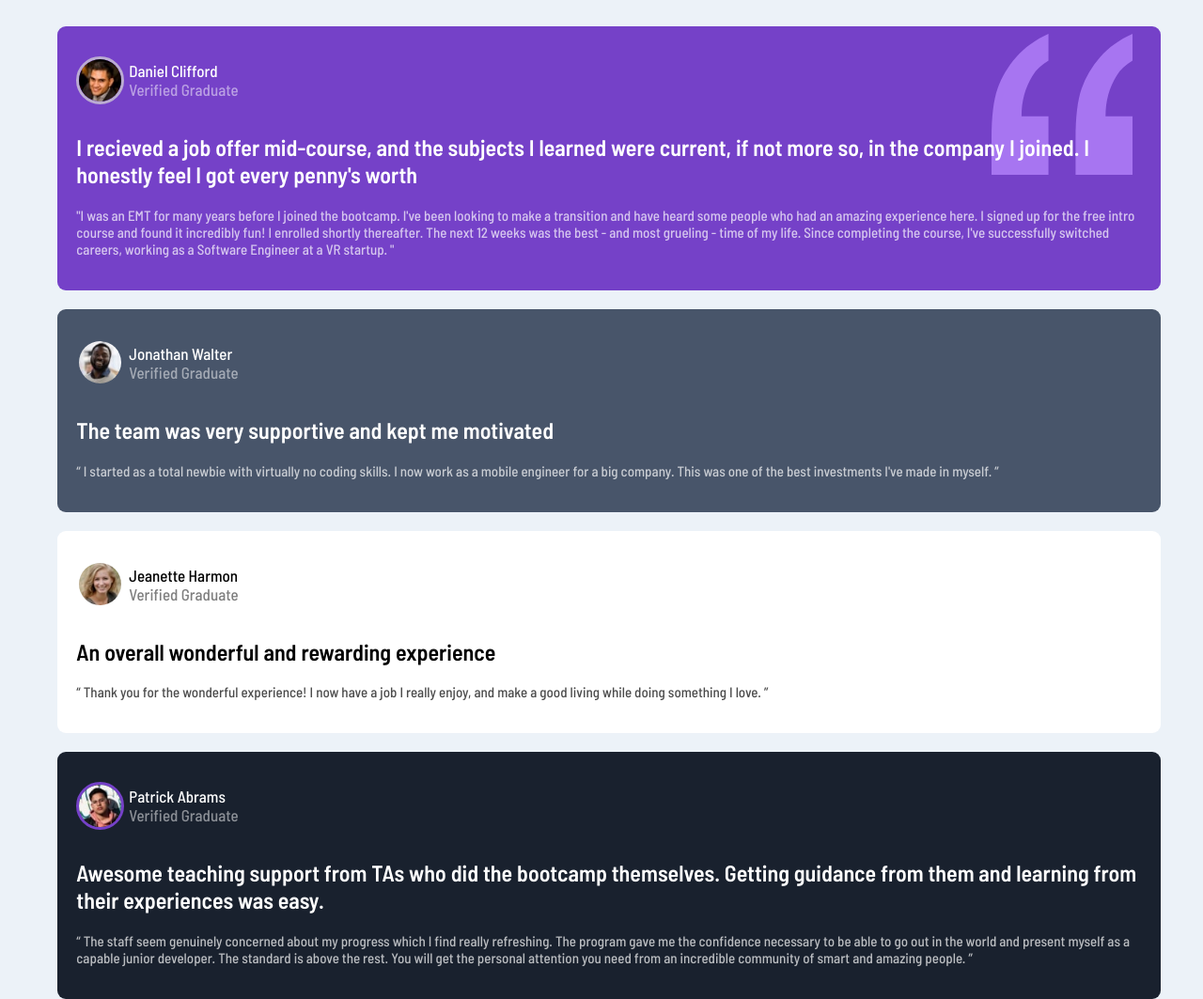
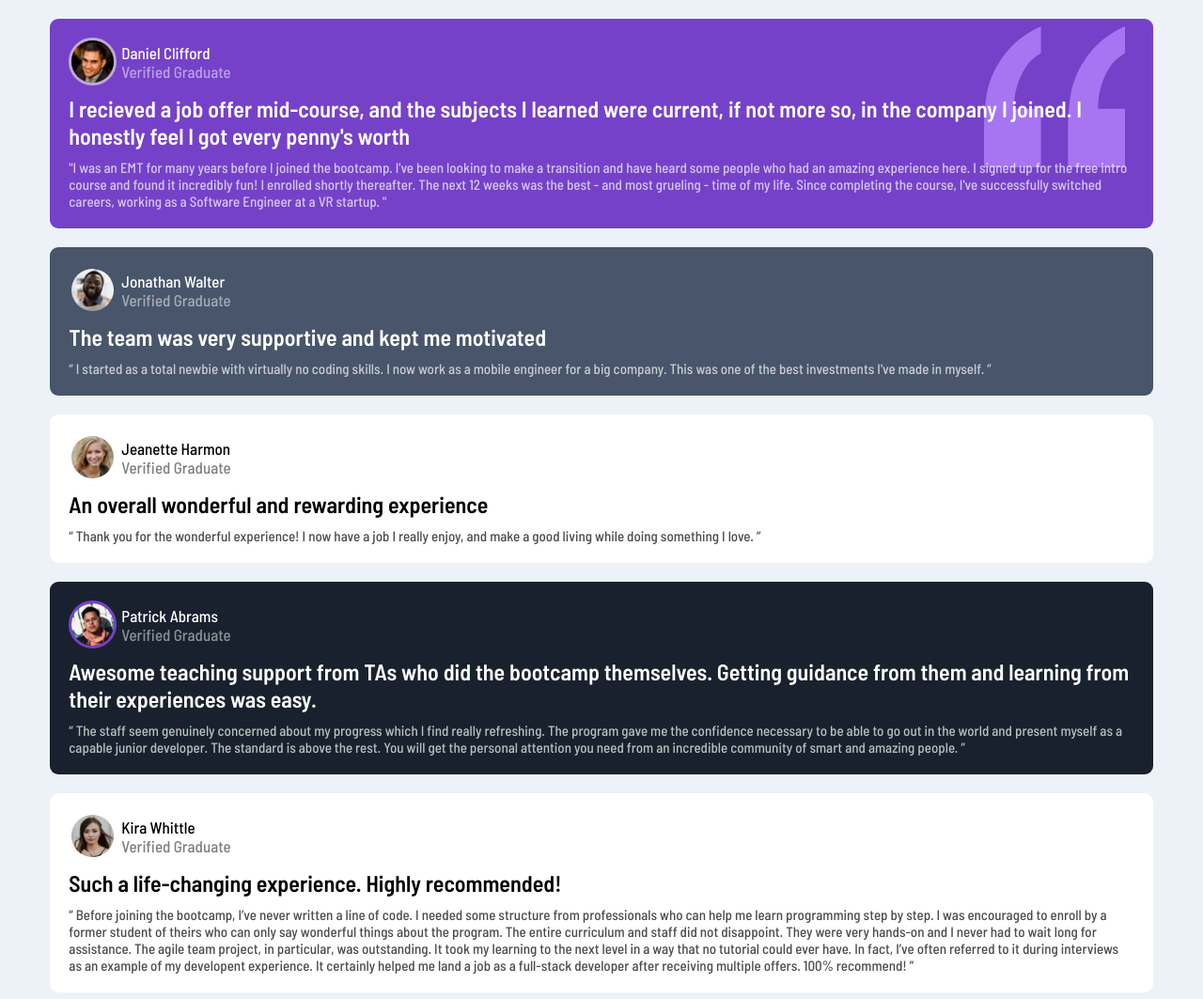
Before and after one commit to nakelcode/testimonial-grid-section, a plain HTML site: page index.html in a window 1280 px wide. Shown: the top 1063 px of the page at 94% size. Drawn offline with Linux system fonts and the light colour scheme.

Commit message:
Update style.css

```diff
--- a/style.css
+++ b/style.css
@@ -1,3 +1,6 @@
+*{
+    margin: 0;
+}
 body{
     background-color: hsl(210, 46%, 95%);
     display: flex;
@@ -28,6 +31,7 @@ h3{
 h2{
     color: white;
     font-weight: 600;
+    margin-top: 10px;
 }
 .box-3 h3, .box-3 h2, .box-3 p{
     color: black;
@@ -45,6 +49,7 @@ p{
     opacity: 0.7;
     color: white;
     font-weight: 500;
+    margin-top: 10px;
 }
 .box-1{
     background-color: hsl(263, 55%, 52%);
```
